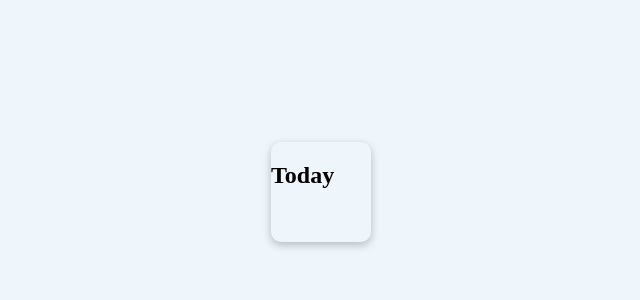
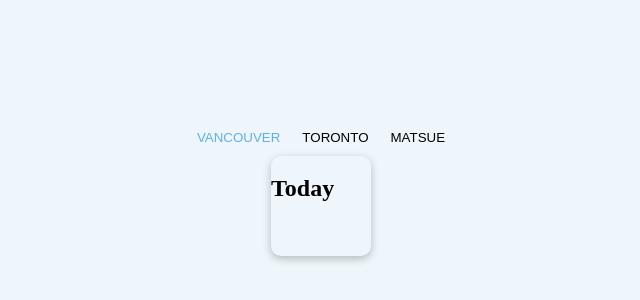
Before and after one commit to epmt6528/weather-app, a React (Create React App) app: page / in a window 1280 px wide. Shown: the part 208-508 px from the top of the page, without its empty margins (319-959 px from the left). Built offline with nearby package versions, Linux system fonts and the light colour scheme.

Commit message:
Created navigation

```diff
--- a/src/App.tsx
+++ b/src/App.tsx
@@ -2,17 +2,19 @@ import './styles/styles.less';
 import { Card } from './components/atoms'
 import { WeatherCardLarge } from './components/organisms'
 import SelectedCityContextWrapper from './context/SelectedCityContextWrapper'
+import { Navigation } from './components/molecules'
 
 
 function App() {
   return (
-    <div className="App">
-      <SelectedCityContextWrapper>
-        <Card>
-          <WeatherCardLarge />
-        </Card>
-      </SelectedCityContextWrapper>
-    </div>
+    <SelectedCityContextWrapper>
+      <div className="App">
+          <Navigation />
+          <Card>
+            <WeatherCardLarge />
+          </Card>
+      </div>
+    </SelectedCityContextWrapper>
   );
 }
 
--- /dev/null
+++ b/src/components/atoms/NavigationButton/NavigationButton.tsx
@@ -0,0 +1,21 @@
+import React from 'react'
+import './styles.less'
+
+interface NavigationButtonProps {
+  children: React.ReactNode,
+  onClick: React.MouseEventHandler<HTMLButtonElement>,
+  active: boolean
+}
+
+const NavigationButton = (props: NavigationButtonProps) => {
+  const {onClick, children, active} = props
+  const className = active ? 'navigationButton-root navigationButton-active' : 'navigationButton-root'
+
+  return (
+    <button className={className} onClick={onClick}>
+      {children}
+    </button>
+  )
+}
+
+export default NavigationButton
--- /dev/null
+++ b/src/components/atoms/NavigationButton/styles.less
@@ -0,0 +1,11 @@
+@import "src/styles/theme";
+
+.navigationButton-root {
+  margin: 5px;
+  border: none;
+  background: none;
+}
+
+.navigationButton-active {
+  color: @color-secondary;
+}
--- /dev/null
+++ b/src/components/molecules/Navigation/Navigation.tsx
@@ -0,0 +1,24 @@
+import { useContext } from 'react'
+import { SelectedCityContext } from '../../../context/SelectedCityContextWrapper'
+import { cityList } from '../../../consts/cityList'
+import NavigationButton from '../../atoms/NavigationButton/NavigationButton'
+
+const Navigation = () => {
+  // @ts-ignore
+  const { selectedCityContext } = useContext(SelectedCityContext)
+  const [selectedCity, setSelectedCity] = selectedCityContext
+
+  return (
+    <div>
+      {
+        cityList.map((cityName)=>(
+          <NavigationButton key={cityName} active={selectedCity === cityName} onClick={() => setSelectedCity(cityName)}>
+            {cityName.toUpperCase()}
+          </NavigationButton>
+        ))
+      }
+    </div>
+  )
+}
+
+export default Navigation
--- /dev/null
+++ b/src/components/molecules/index.ts
@@ -0,0 +1 @@
+export {default as Navigation} from './Navigation/Navigation'
--- a/src/styles/styles.less
+++ b/src/styles/styles.less
@@ -4,6 +4,7 @@
   margin: 0;
   background: @color-primary;
   display: flex;
+  flex-direction: column;
   align-items: center;
   justify-content: center;
 
```
